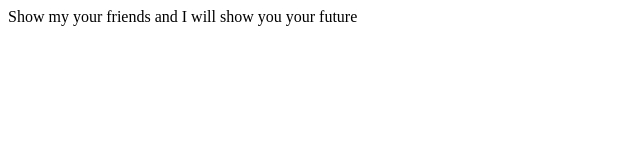
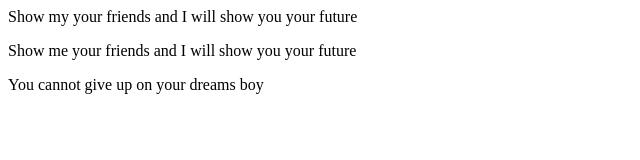
Before and after one commit to givovanni-giorgio/Git, a plain HTML site: page index.html in a window 1280 px wide. Shown: the whole page, without its empty margins (0-640 px from the left). Drawn offline with Linux system fonts and the light colour scheme.

Commit message:
I made some changes

```diff
--- a/index.html
+++ b/index.html
@@ -1 +1,3 @@
 <p>Show my your friends and I will show you your future</p>
+<p>Show me your friends and I will show you your future</p>
+<p>You cannot give up on your dreams boy</p>
```
Also changed, not shown: 2 other files.
